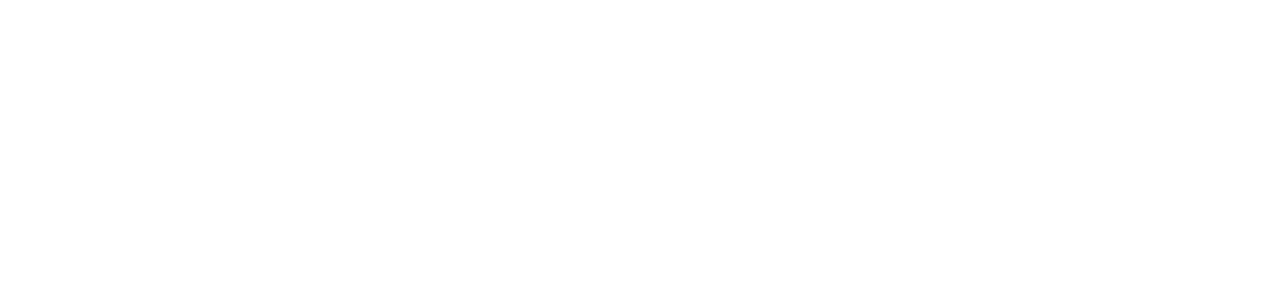
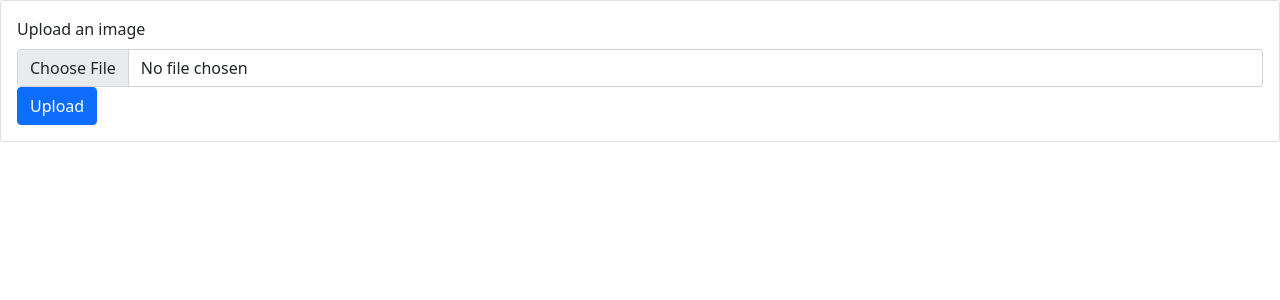
Before and after one commit to ternaus/react_face_detection, a React (Create React App) app: page / in a window 1280 px wide. Shown: the top 300 px of the page. Built offline with nearby package versions, Linux system fonts and the light colour scheme.

Commit message:
Image Submit form is shown

```diff
--- a/package.json
+++ b/package.json
@@ -3,10 +3,11 @@
   "version": "0.1.0",
   "private": true,
   "dependencies": {
+    "bootstrap": "^5.1.0",
     "n": "^7.4.1",
     "npm": "^7.24.0",
     "react": "^17.0.2",
-    "react-bootstrap": "^1.6.3",
+    "react-bootstrap": "^2.0.0-beta.6",
     "react-dom": "^17.0.2",
     "react-scripts": "4.0.3"
   },
@@ -48,6 +49,7 @@
     "eslint-config-airbnb": "^18.2.1",
     "eslint-import-resolver-typescript": "^2.5.0",
     "eslint-plugin-import": "^2.24.2",
+    "prettier": "2.4.1",
     "typescript": "^4.4.3"
   }
 }
--- a/src/App.tsx
+++ b/src/App.tsx
@@ -1,10 +1,20 @@
-import './App.css';
+import "./App.css";
+import { Button, Card, Form } from "react-bootstrap";
 
-function App() {
-  return (
-    <div>
-    </div>
-  );
-}
+const App = () => (
+  <>
+    <Card>
+      <Card.Body>
+        <Form>
+          <Form.Group>
+            <Form.Label> Upload an image </Form.Label>
+            <Form.Control type="file" />
+          </Form.Group>
+          <Button variant="primary">Upload</Button>
+        </Form>
+      </Card.Body>
+    </Card>
+  </>
+);
 
 export default App;
```
Also changed, not shown: src/index.tsx (+9 -8 lines), .eslintrc.json, 1 other file (tests, documents, lock files or other folders).
